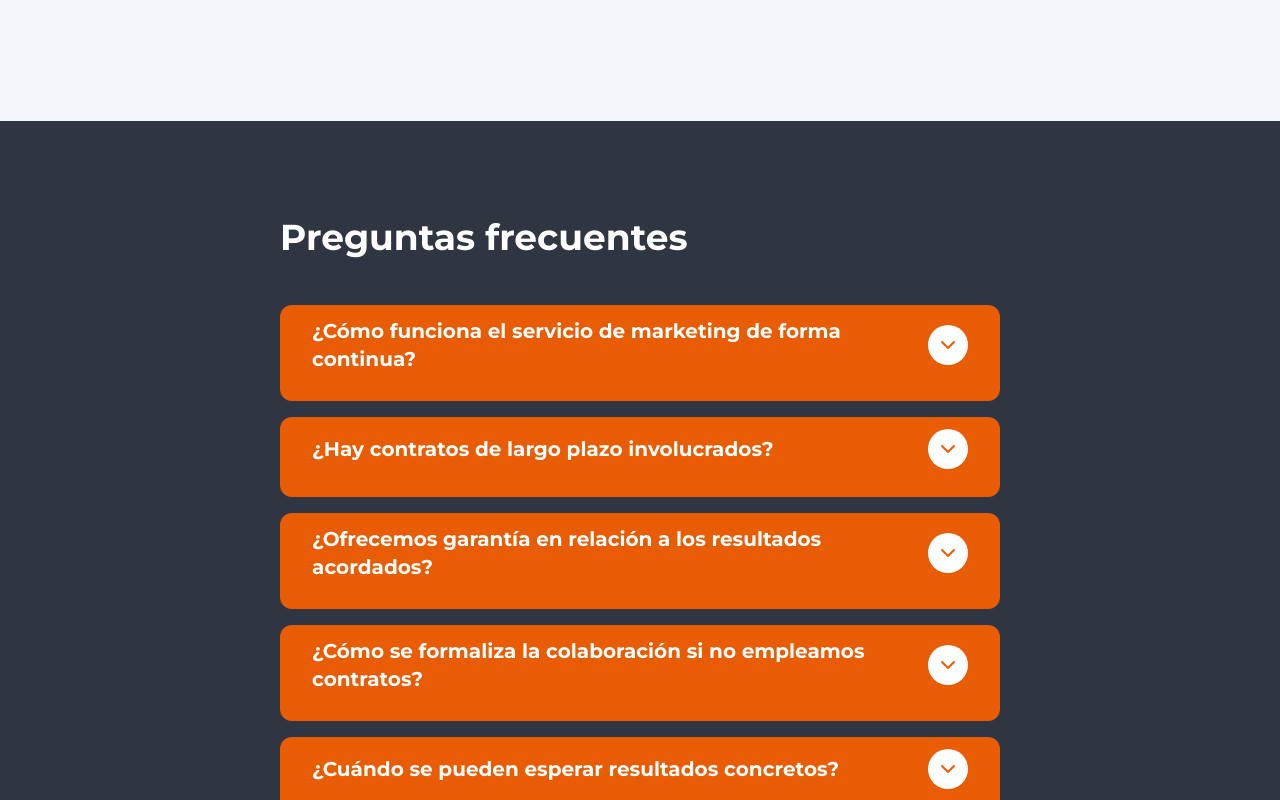
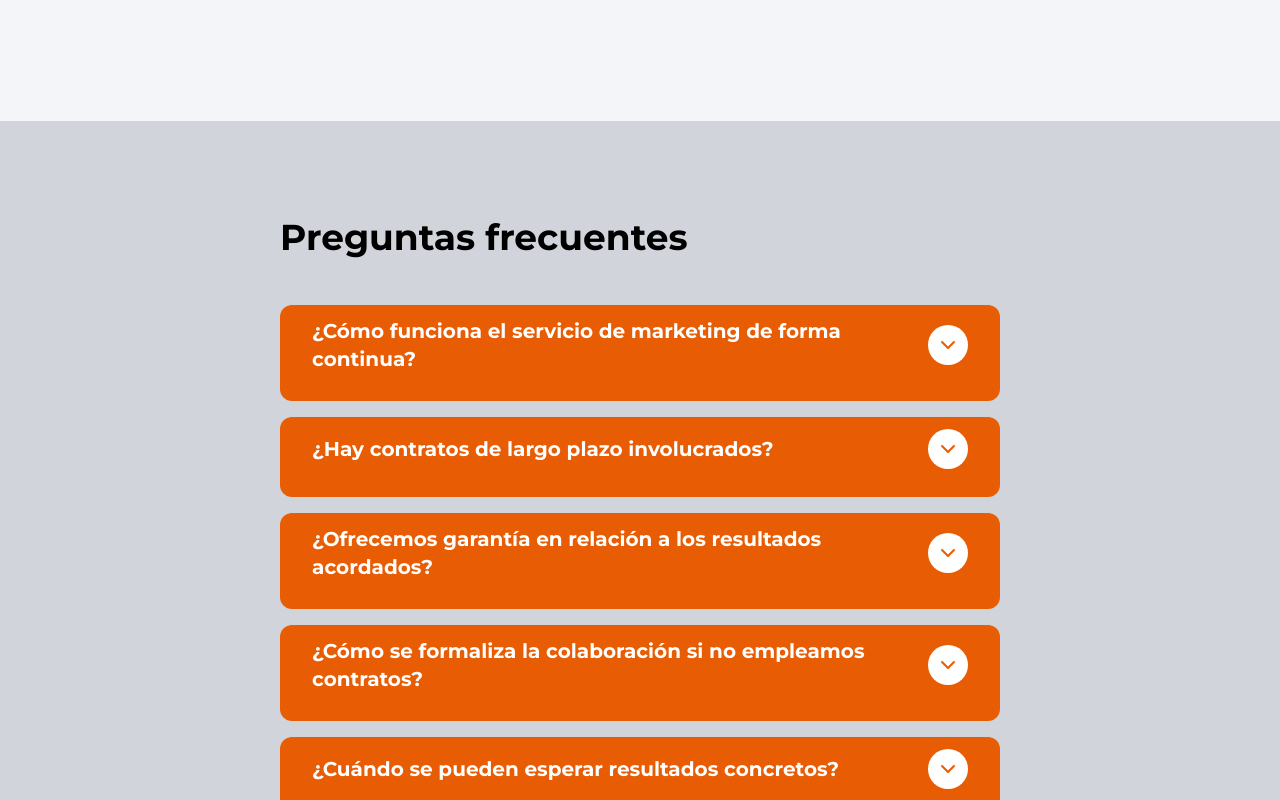
Before and after one commit to itai-agency/inmoleads-website, a React (Vite) app: page / in a window 1280 px wide. Shown: the part 4680-5480 px from the top of the page. Built offline with nearby package versions, Linux system fonts and the light colour scheme; the HTML template or start-up script is replaced by a standard one.

Commit message:
style: FAQ bg color

```diff
--- a/src/components/FAQ.tsx
+++ b/src/components/FAQ.tsx
@@ -32,10 +32,10 @@ const items = [
 
 const FAQ = () => {
   return (
-    <section id="preguntas-frecuentes" className="py-24 bg-[#2F3641] font-montserrat">
+    <section id="preguntas-frecuentes" className="py-24 bg-gray-300 font-montserrat">
       <div className="container mx-auto px-6 max-w-3xl">
         <h2
-        style={{ color: "#fff" }}
+        style={{ color: "#000" }}
         className="text-3xl lg:text-4xl font-bold mb-12">
           Preguntas frecuentes
         </h2>
```
